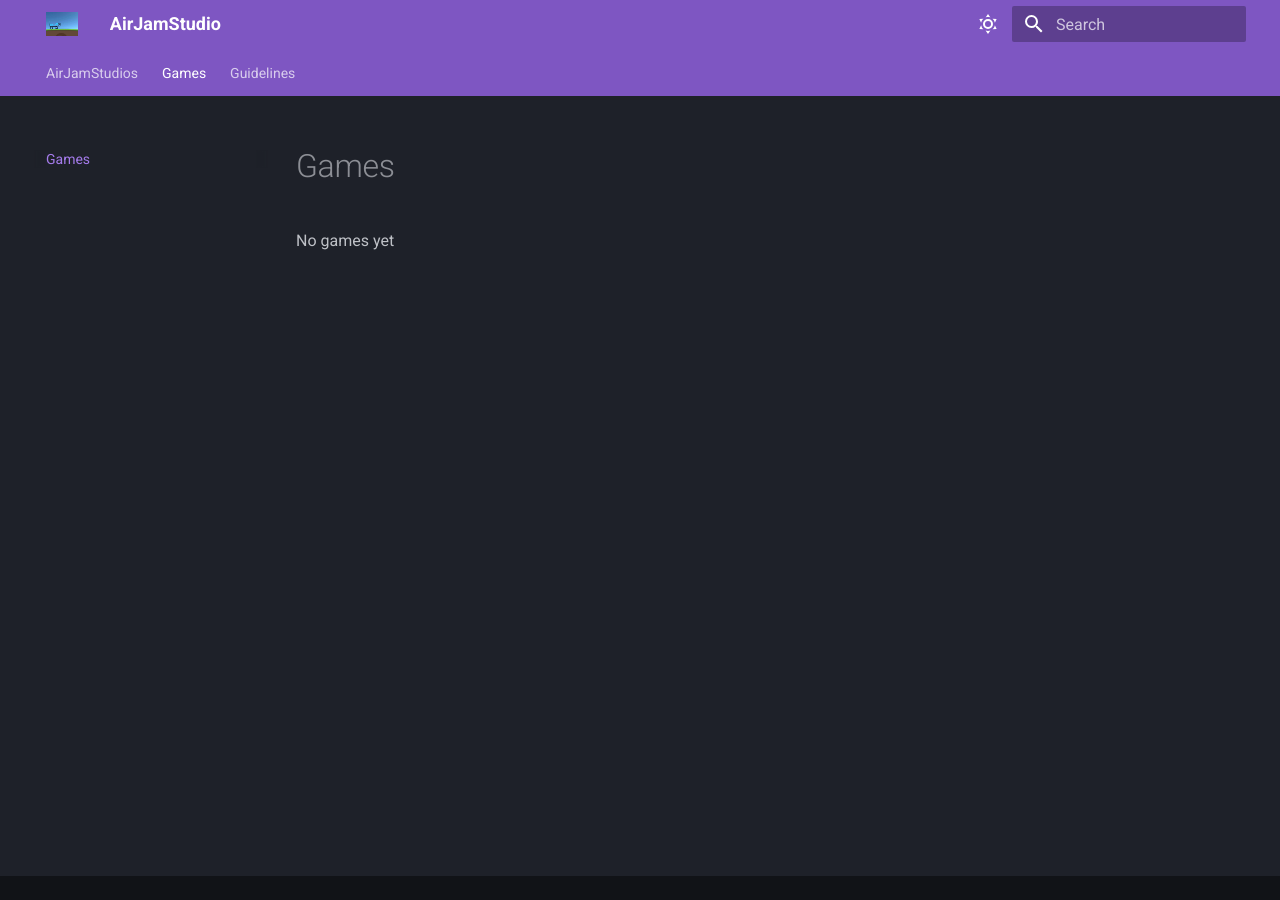
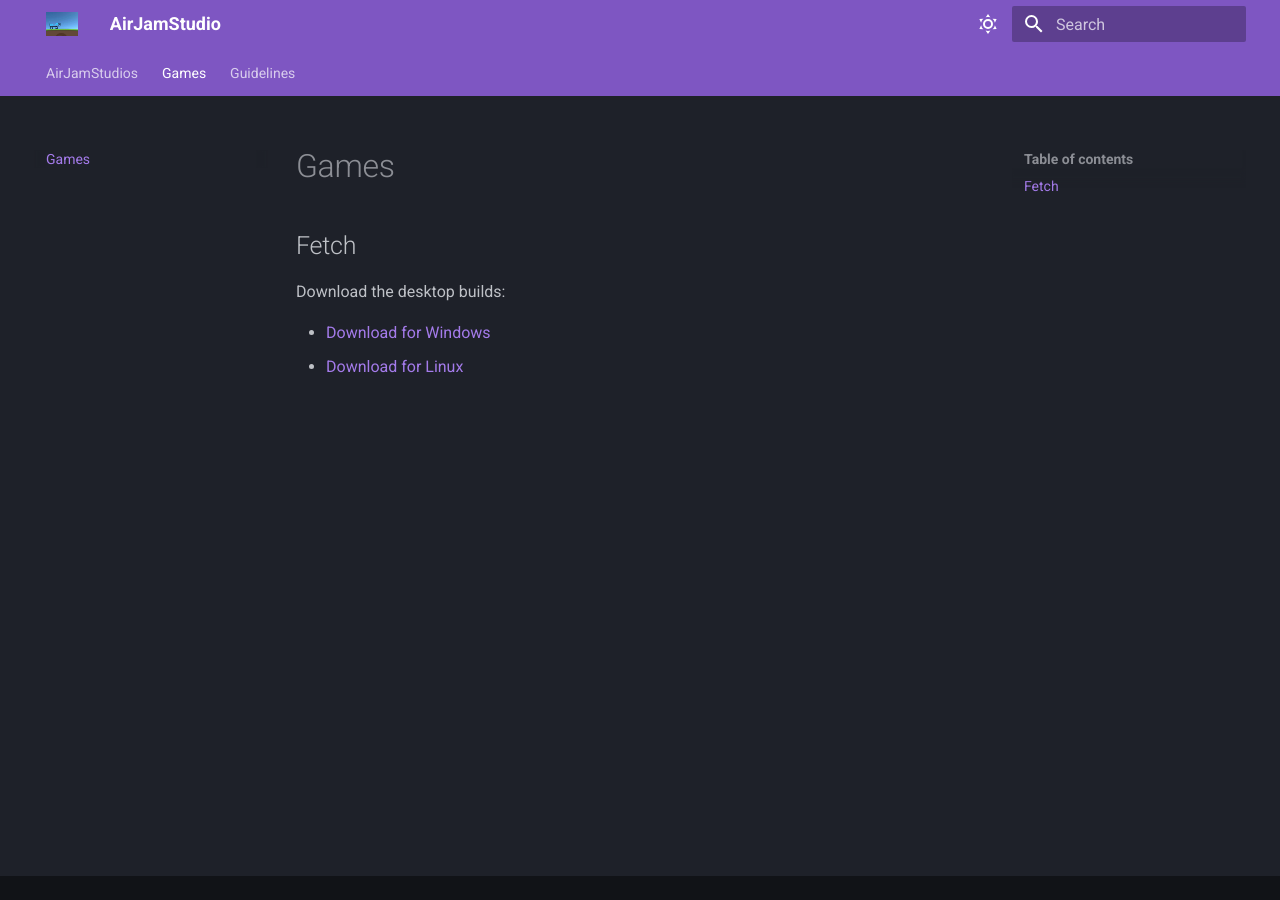
Before and after one commit to AirJamStudios/AirJamStudios.github.io, an MkDocs documentation site: the page built from docs/games.md, in a window 1280 px wide. Built offline with MkDocs 1.6.1 and Material for MkDocs 9.7.7, drawn with Linux system fonts in a browser that asks for light colours.

Commit message:
Initial test release for fetch

```diff
--- a/docs/games.md
+++ b/docs/games.md
@@ -1,3 +1,8 @@
-#Games
+# Games
 
-No games yet
+## Fetch
+
+Download the desktop builds:
+
+- [Download for Windows](files/fetch.exe)
+- [Download for Linux](files/fetch.x86_64)
```
Also changed, not shown: 2 other files.
